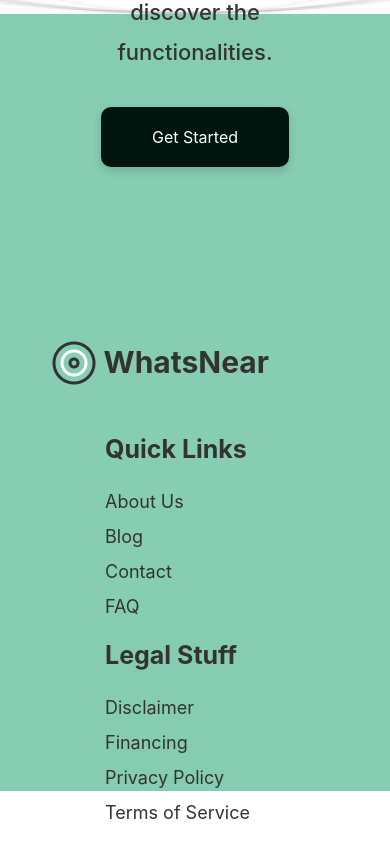
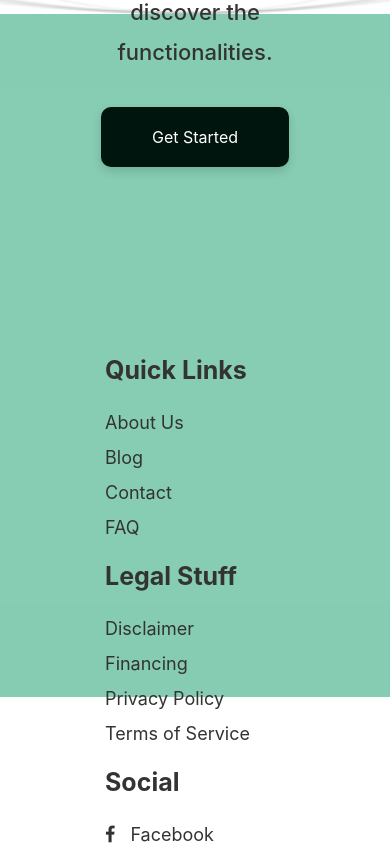
Before and after one commit to kay-ai/WhatsNear, a PHP site: page / in a window 390 px wide. Shown: the part 4224-5068 px from the top of the page. Run offline with PHP 8.4, Linux system fonts and the light colour scheme.

Commit message:
removed branding at mobile

```diff
--- a/index.php
+++ b/index.php
@@ -204,7 +204,7 @@
     </div>
     <div class="footer">
         <div class="row rellax" data-rellax-speed="1">
-            <div class="col-md-5 pb-3">
+            <div class="col-md-5 pb-3 branding">
                 <img src="img/target.png" alt="logo" class="logo">
                 <span class="brand-text">WhatsNear</span>
             </div>
--- a/style.css
+++ b/style.css
@@ -348,4 +348,8 @@ input::placeholder{
   .footer .row .col-md-7{
     padding-left: 70px;
   }
+
+  .branding{
+    display: none;
+  }
 }
```
